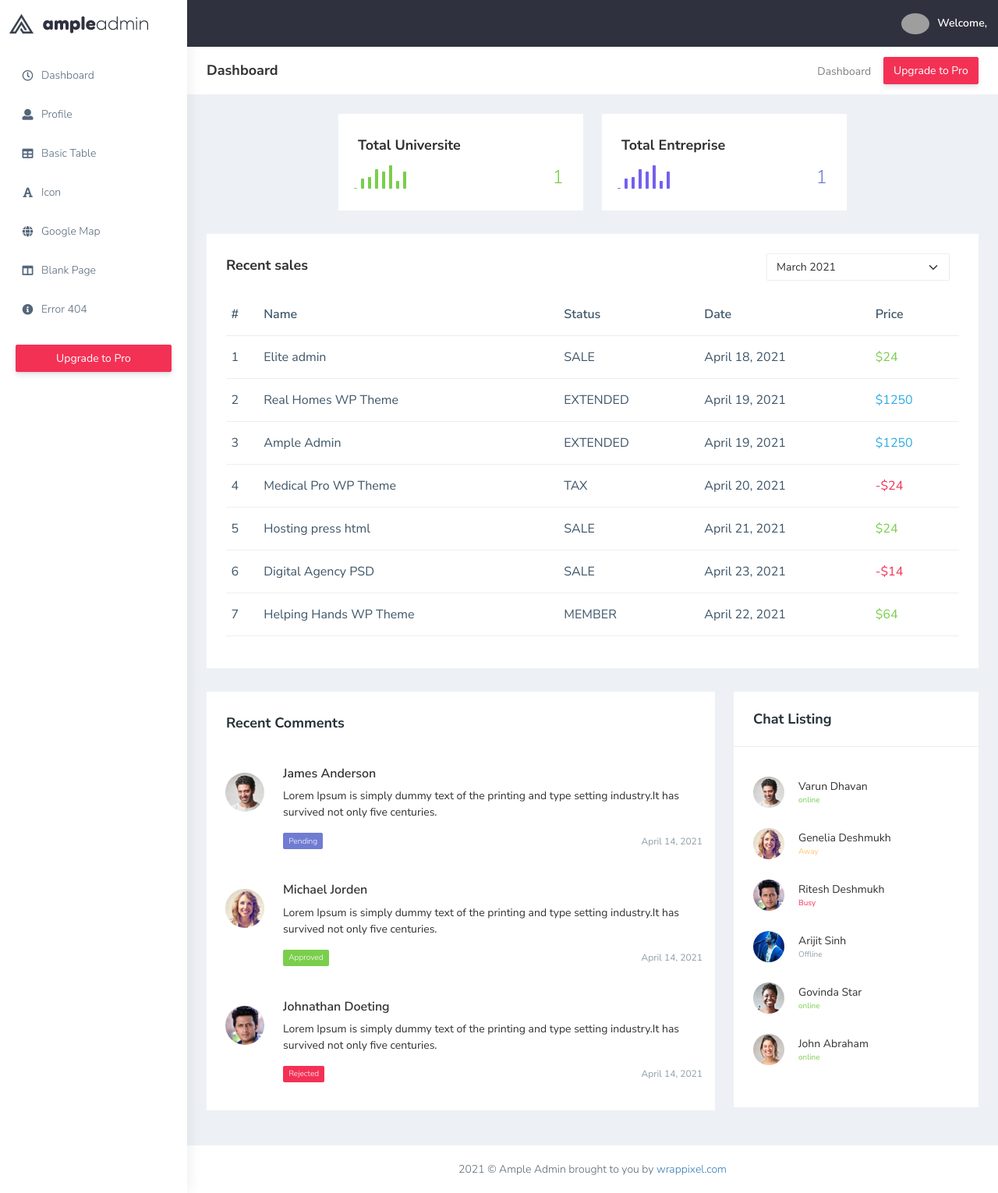
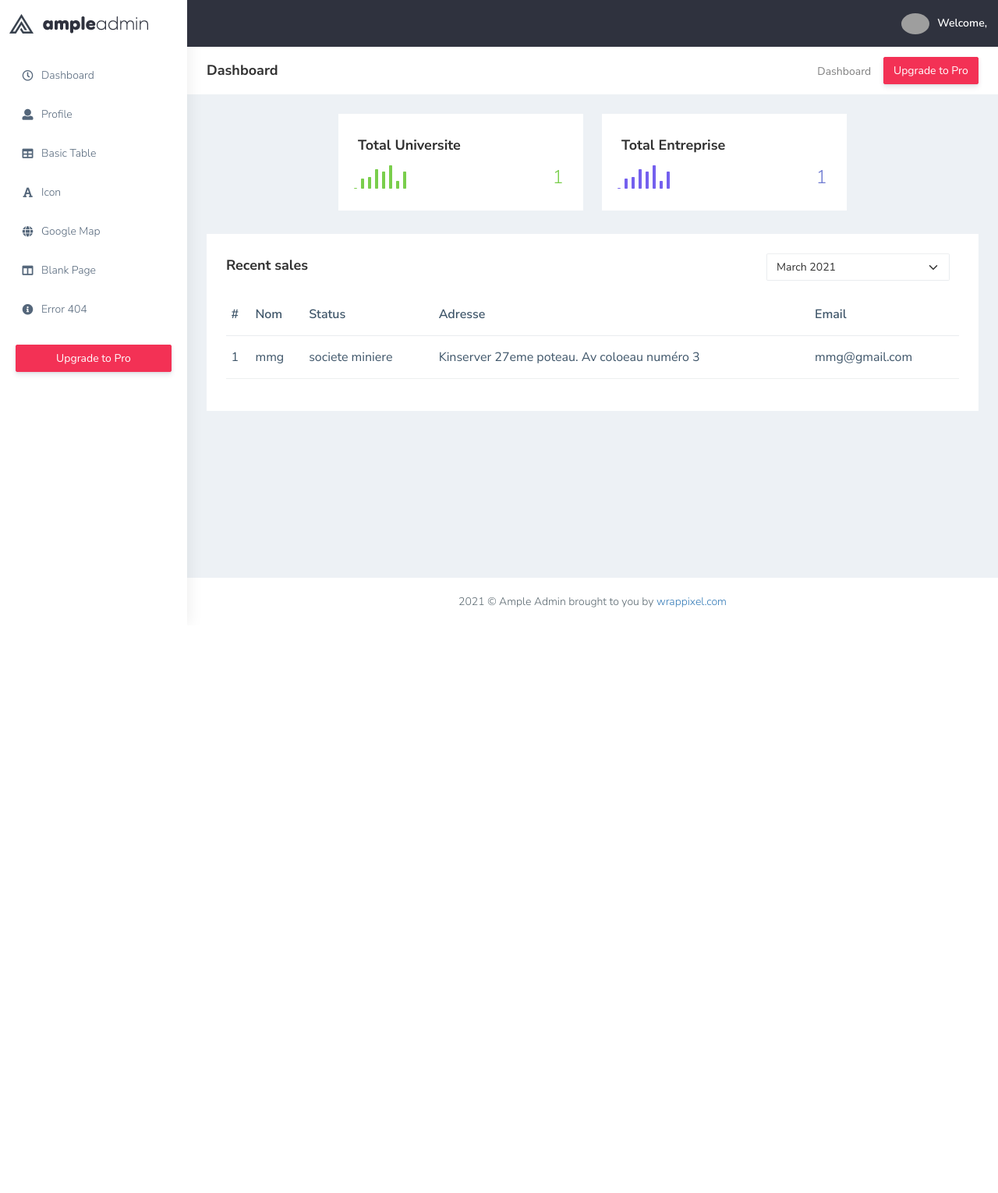
Before and after one commit to MikeSindani/django_academique_stage, a Django app: page /dashboard/ in a window 1280 px wide. Shown: the whole page at 78% size. After the commit the page ends 779 px from the top, so only its background shows below. Run offline with Django 5.2, Linux system fonts and the light colour scheme; data comes from the database, SQL or seed files in the repository; both versions use the stored data as it was after the commit; tables that the repository leaves empty hold one stand-in row (values such as "Sample post"); some libraries are stand-ins or nearby versions; grey boxes are pictures that could not be loaded.

```diff
--- a/dashbord/templates/dashboard/dashboard.html
+++ b/dashbord/templates/dashboard/dashboard.html
@@ -308,62 +308,22 @@
                                     <thead>
                                         <tr>
                                             <th class="border-top-0">#</th>
-                                            <th class="border-top-0">Name</th>
+                                            <th class="border-top-0">Nom</th>
                                             <th class="border-top-0">Status</th>
-                                            <th class="border-top-0">Date</th>
-                                            <th class="border-top-0">Price</th>
+                                            <th class="border-top-0">Adresse</th>
+                                            <th class="border-top-0">Email</th>
                                         </tr>
                                     </thead>
                                     <tbody>
+                                        {% for entreprise in entreprises %}
                                         <tr>
-                                            <td>1</td>
-                                            <td class="txt-oflo">Elite admin</td>
-                                            <td>SALE</td>
-                                            <td class="txt-oflo">April 18, 2021</td>
-                                            <td><span class="text-success">$24</span></td>
+                                            <td>{{ forloop.counter }}</td>
+                                            <td>{{ entreprise.nom }}</td>
+                                            <td>{{ entreprise.status }}</td>
+                                            <td>{{ entreprise.adresse }}</td>
+                                            <td>{{ entreprise.email }}</td>
                                         </tr>
-                                        <tr>
-                                            <td>2</td>
-                                            <td class="txt-oflo">Real Homes WP Theme</td>
-                                            <td>EXTENDED</td>
-                                            <td class="txt-oflo">April 19, 2021</td>
-                                            <td><span class="text-info">$1250</span></td>
-                                        </tr>
-                                        <tr>
-                                            <td>3</td>
-                                            <td class="txt-oflo">Ample Admin</td>
-                                            <td>EXTENDED</td>
-                                            <td class="txt-oflo">April 19, 2021</td>
-                                            <td><span class="text-info">$1250</span></td>
-                                        </tr>
-                                        <tr>
-                                            <td>4</td>
-                                            <td class="txt-oflo">Medical Pro WP Theme</td>
-                                            <td>TAX</td>
-                                            <td class="txt-oflo">April 20, 2021</td>
-                                            <td><span class="text-danger">-$24</span></td>
-                                        </tr>
-                                        <tr>
-                                            <td>5</td>
-                                            <td class="txt-oflo">Hosting press html</td>
-                                            <td>SALE</td>
-                                            <td class="txt-oflo">April 21, 2021</td>
-                                            <td><span class="text-success">$24</span></td>
-                                        </tr>
-                                        <tr>
-                                            <td>6</td>
-                                            <td class="txt-oflo">Digital Agency PSD</td>
-                                            <td>SALE</td>
-                                            <td class="txt-oflo">April 23, 2021</td>
-                                            <td><span class="text-danger">-$14</span></td>
-                                        </tr>
-                                        <tr>
-                                            <td>7</td>
-                                            <td class="txt-oflo">Helping Hands WP Theme</td>
-                                            <td>MEMBER</td>
-                                            <td class="txt-oflo">April 22, 2021</td>
-                                            <td><span class="text-success">$64</span></td>
-                                        </tr>
+                                        {% endfor %}
                                     </tbody>
                                 </table>
                             </div>
@@ -373,7 +333,7 @@
                 <!-- ============================================================== -->
                 <!-- Recent Comments -->
                 <!-- ============================================================== -->
-                <div class="row">
+                <div class="row"  style="display: none;">
                     <!-- .col -->
                     <div class="col-md-12 col-lg-8 col-sm-12">
                         <div class="card white-box p-0">
--- a/dashbord/views.py
+++ b/dashbord/views.py
@@ -1,8 +1,18 @@
 from django.shortcuts import render
 from .models import Etudiant, Universite, Entreprise
 
+
 # Create your views here.
-def dashboard (request):
+def dashboard(request):
     totals__entreprise = Entreprise.objects.all().count()
     totals__universite = Universite.objects.all().count()
-    return render(request, 'dashboard/dashboard.html',{'totals__universite':totals__universite,'totals__entreprise':totals__entreprise})
+    entreprises = Entreprise.objects.all()
+    return render(
+        request,
+        "dashboard/dashboard.html",
+        {
+            "totals__universite": totals__universite,
+            "totals__entreprise": totals__entreprise,
+            "entreprises": entreprises,
+        },
+    )
```
Also changed, not shown: db.sqlite3.
